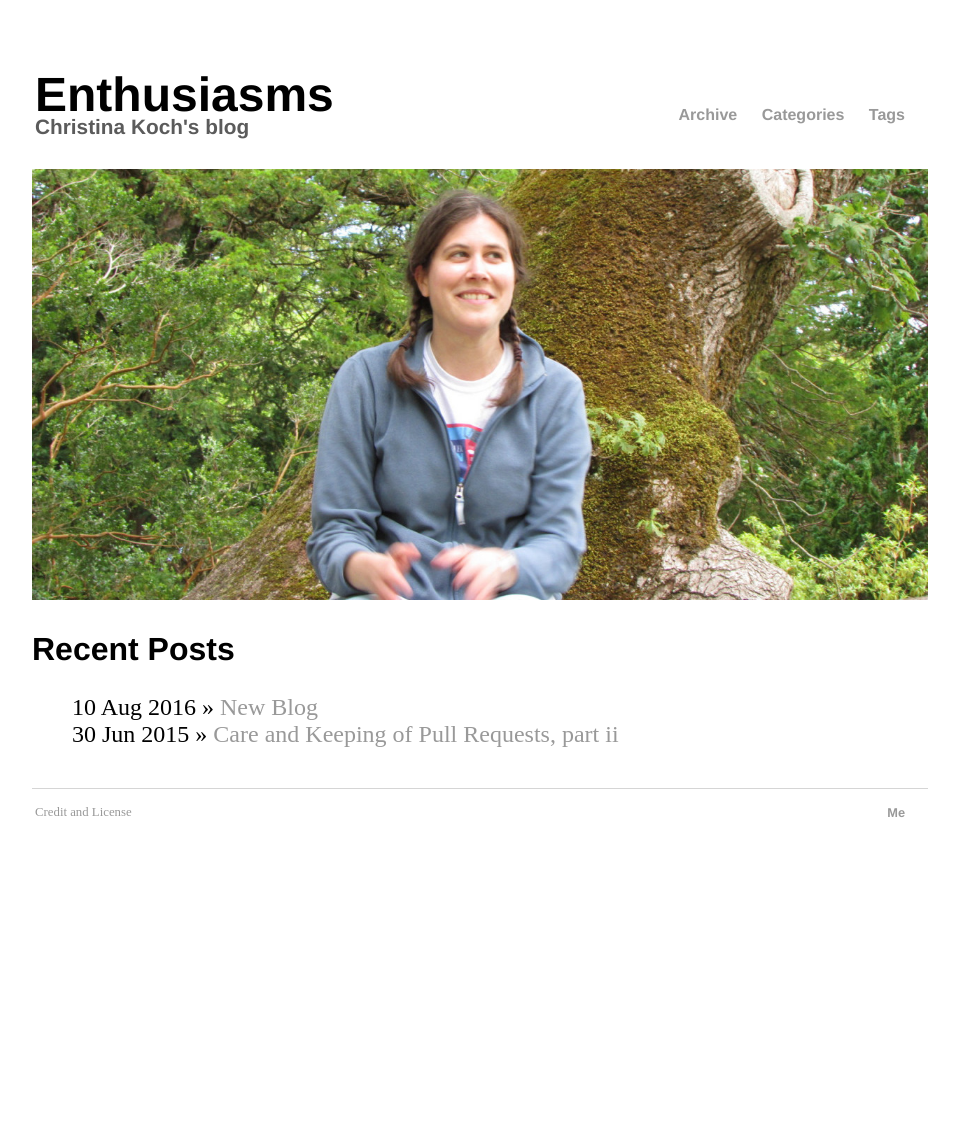
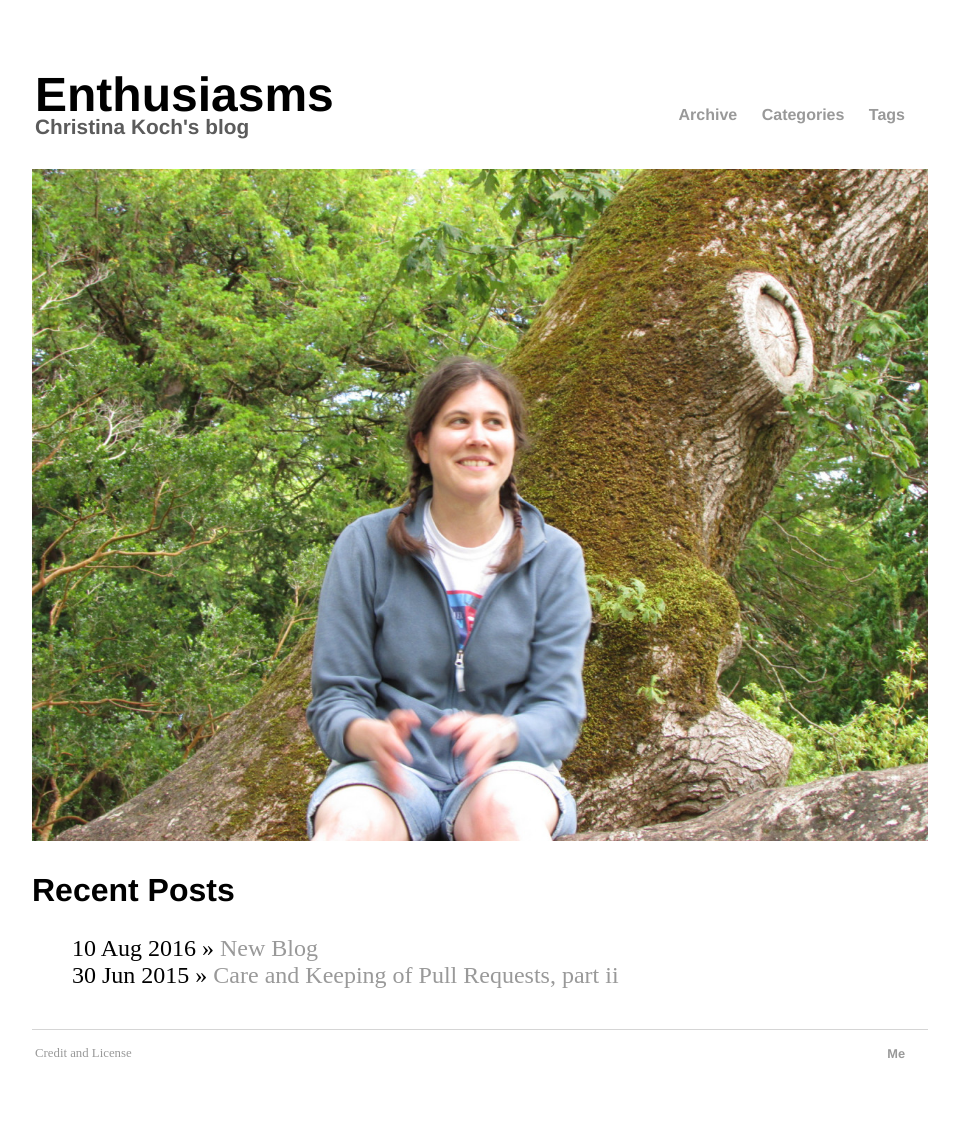
Before and after one commit to ChristinaLK/blog, a Jekyll site: the page built from index.html, in a window 1280 px wide. Shown: the whole page, without its empty margins (160-1119 px from the left). Built offline with Jekyll 4.4.1, drawn with Linux system fonts in a browser that asks for light colours; before the commit the page ends 900 px from its top, so only the background shows below that.

Commit message:
new header image for main page

```diff
--- a/index.html
+++ b/index.html
@@ -1,7 +1,7 @@
 ---
 layout: main
 title: Enthusiasms
-header_img: /img/me_tree_banner.jpg
+header_img: /img/me_tree.jpg
 ---
 
 <h2>Recent Posts</h2>
```
Also changed, not shown: img/me_tree.jpg (added).
